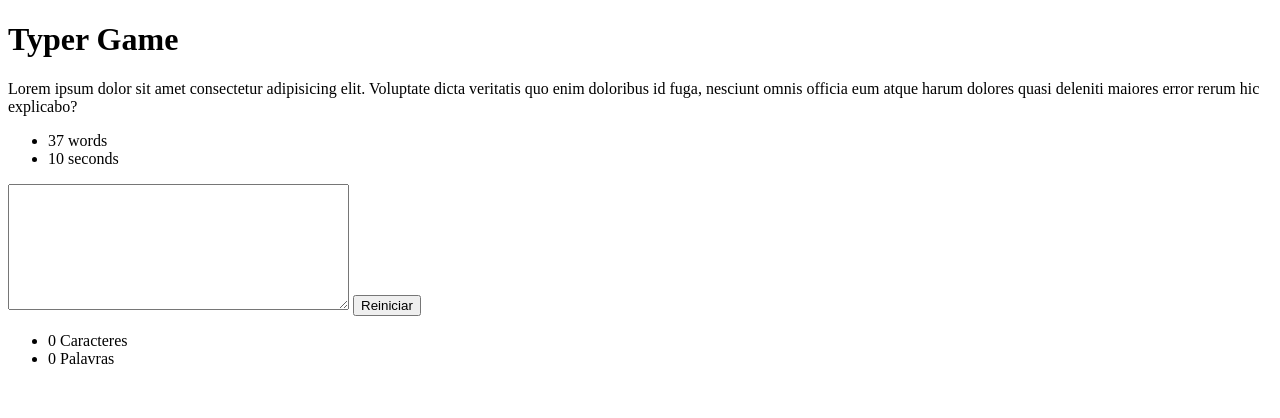
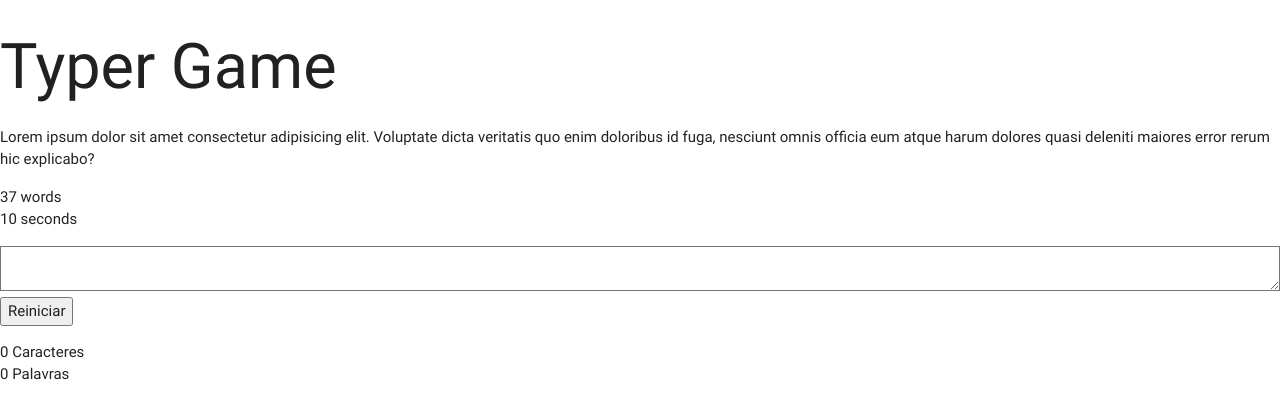
Before and after one commit to dscostat7/typer-game, a plain HTML site: page public/principal.html in a window 1280 px wide. Drawn offline with Linux system fonts and the light colour scheme.

Commit message:
use materialize in the project

```diff
--- a/public/principal.html
+++ b/public/principal.html
@@ -4,6 +4,7 @@
 <head>
     <meta charset="UTF-8">
     <title>Typer Game</title>
+    <link rel="stylesheet" href="css/libs/materialize.min.css">
 </head>
 
 <body>
```
